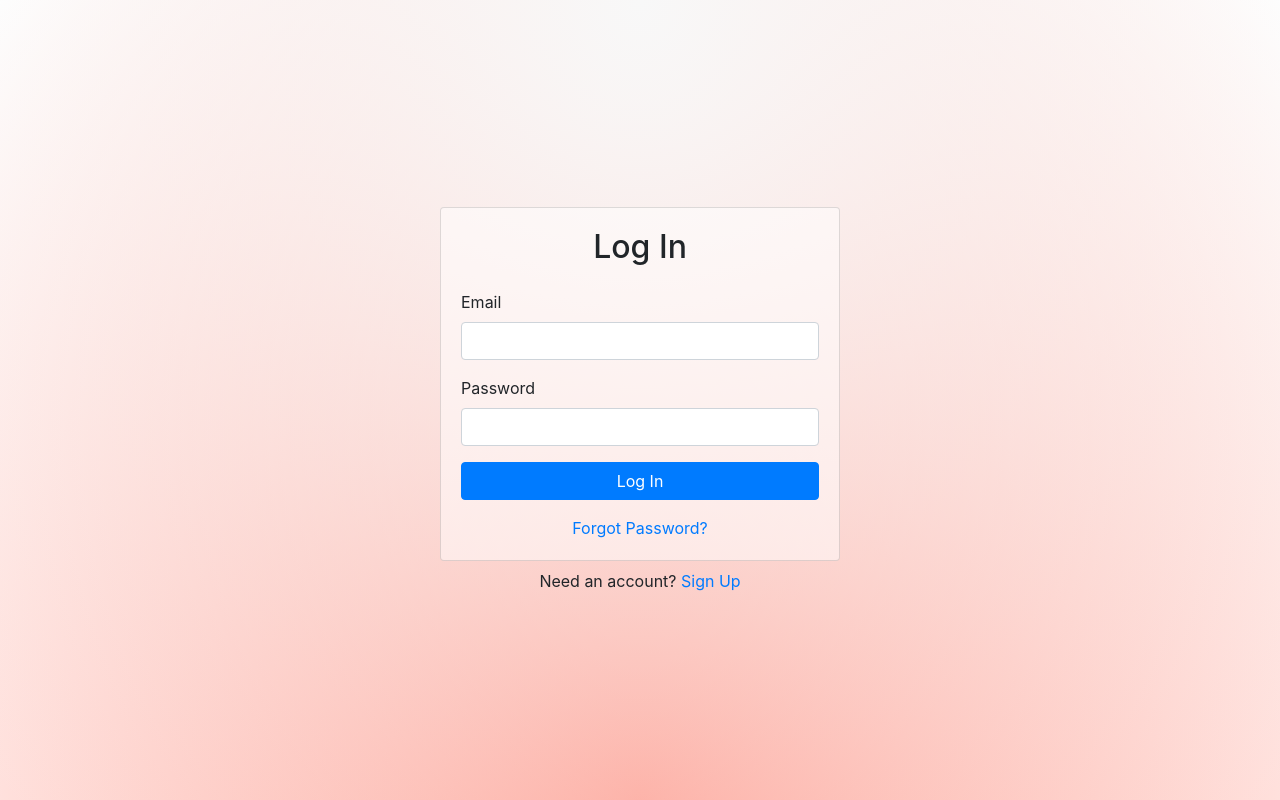
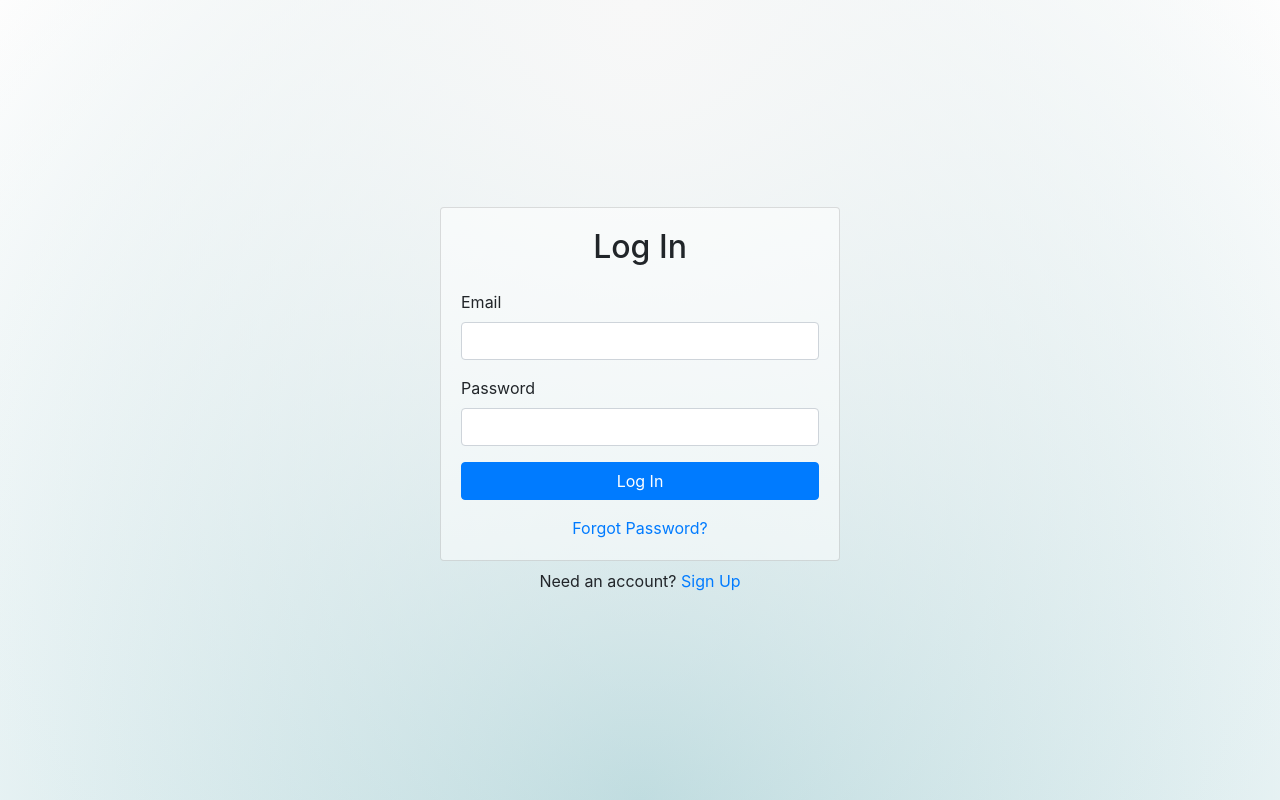
Before and after one commit to robdcampbell/Firebase-Auth-Template, a React (Create React App) app: page /login in a window 1280 px wide. Built offline with nearby package versions, Linux system fonts and the light colour scheme; no server answers.

Commit message:
change index.css background gradient

```diff
--- a/src/index.css
+++ b/src/index.css
@@ -1,7 +1,9 @@
 body {
+  /* background: radial-gradient(ellipse at top, #f8f8f8, transparent),
+    radial-gradient(ellipse at bottom, #ff9789, transparent); */
+  /* background: linear-gradient(#e66465, #9198e5); */
   background: radial-gradient(ellipse at top, #f8f8f8, transparent),
-    radial-gradient(ellipse at bottom, #ff9789, transparent);
-  /* background: linear-gradient(#e66465, #9198e5); */
+    radial-gradient(ellipse at bottom, #a9d1d6, transparent);
 }
 
 .modal__card {
```
